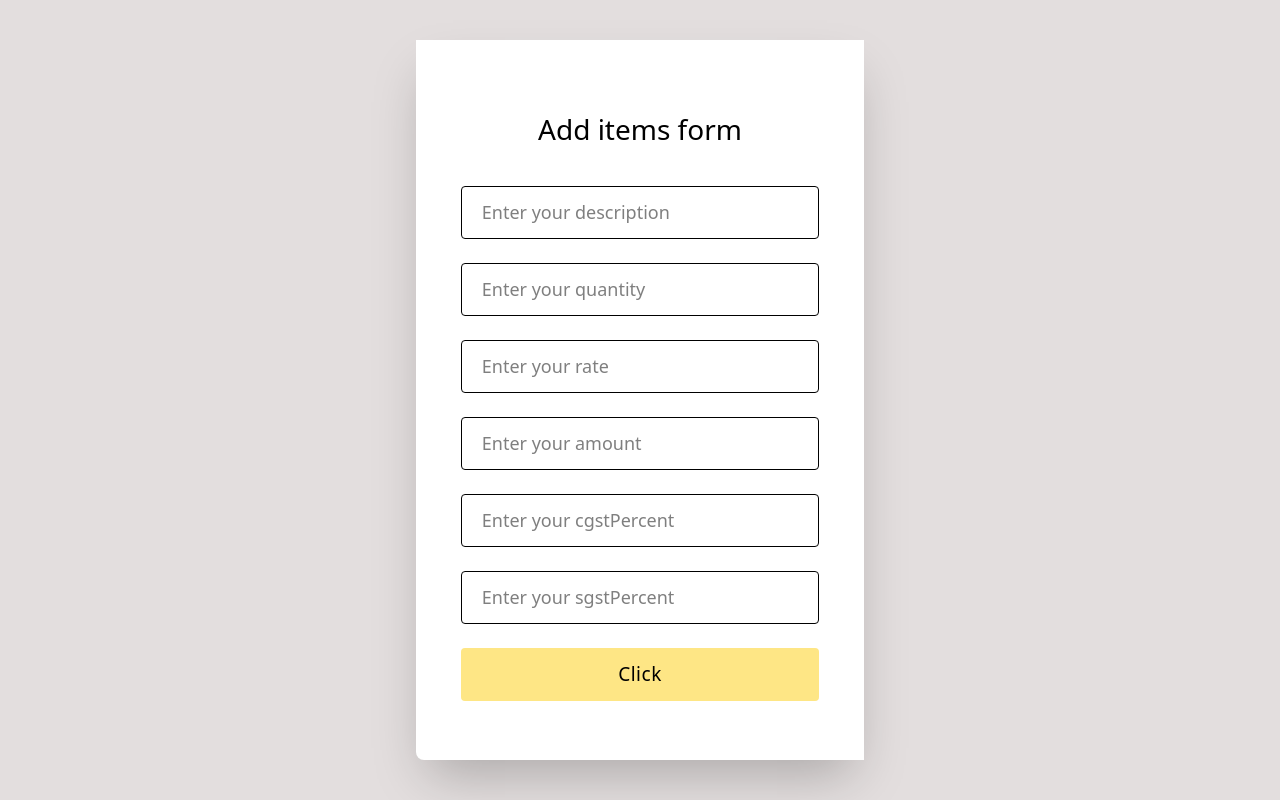
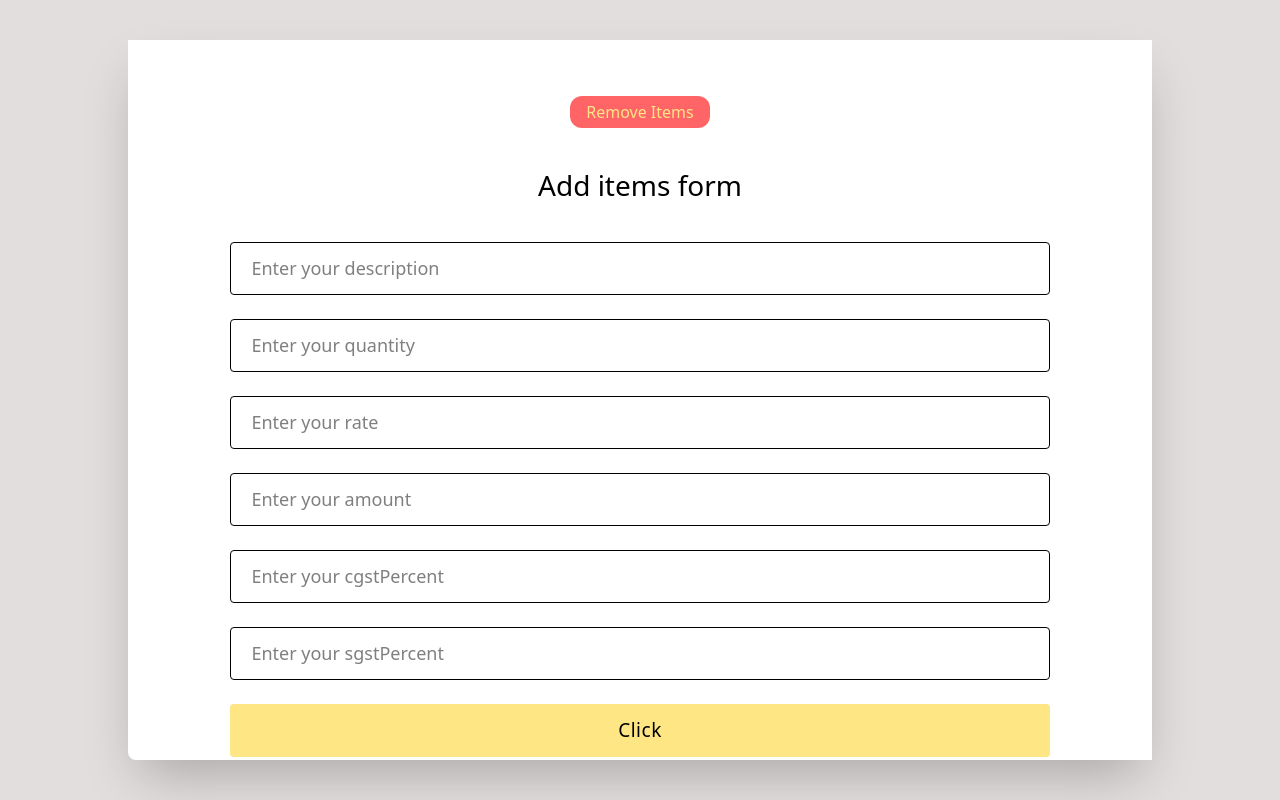
Before and after one commit to ramu-ramu-blip/billram, a React (Vite) app: page /additem in a window 1280 px wide. Built offline with nearby package versions, Linux system fonts and the light colour scheme.

Commit message:
adding items and deleting items

```diff
--- a/src/components/user/main/addBills/AddItems.jsx
+++ b/src/components/user/main/addBills/AddItems.jsx
@@ -1,6 +1,6 @@
 import React, { useState } from 'react'
 
-const AddItems = () => {
+const AddItems = ({removeItem,val}) => {
      const [bill,setBill]=useState(
         {
         description:"",
@@ -23,9 +23,24 @@ const AddItems = () => {
      console.log(bill);
 
       }
+
+
+
+
+
   return (
-     <div  className='  bg-[#bfb4b46f] bg-[url()] size-full  flex justify-center items-center'  >
-            <form action="" onSubmit={handleSumbit} className='bg-white h-[90%] max-sm:w-[90%]  overflow-scroll rounded-bl-lg shadow-2xl w-[35%] flex  items-center flex-col gap-6 py-14  ' >
+     <div  className='  bg-[#bfb4b46f] bg-[url()] size-full  flex justify-center items-center  w-full '  >
+
+
+            <div action="" onSubmit={handleSumbit} className='bg-white  h-[90%] max-sm:w-[90%]  overflow-scroll rounded-bl-lg shadow-2xl w-[80%] flex  items-center flex-col gap-6 py-14  ' >
+
+        <div  className='flex items-center gap-2 bg-red-400 px-4 py-1 rounded-xl hover:bg-red-600 text-amber-200 hover:text-amber-100 hover:font-medium cursor-pointer'
+         onClick={()=>{
+            removeItem(val.id)
+          }}   >
+            <div    >Remove Items</div>
+        </div>
+
 
               <div className='w-[80%]  py-3 bg-white flex justify-center items-center rounded-sm'>
                 <h1  className='text-[28px] max-sm:text-sm '>Add items form</h1>
@@ -68,7 +83,7 @@ const AddItems = () => {
               <div className='  max-sm:text-[25px]  w-[80%] bg-amber-200 flex justify-center items-center border-0 rounded-sm  tracking-[0.5px] text-[19px] py-3 hover:bg-amber-400  active:bg-green-300 active:scale-[0.9]'>
                 <button className='w-full'>Click</button>
                 </div>
-            </form>
+            </div>
         </div>
   )
 }
--- a/src/components/user/main/addBills/Addbills.jsx
+++ b/src/components/user/main/addBills/Addbills.jsx
@@ -1,5 +1,6 @@
 import React, { useState } from 'react'
 import { data, useNavigate } from 'react-router'
+import AddItems from './AddItems'
 
 const Addbills = () => {
   let navigation=useNavigate()
@@ -10,11 +11,8 @@ const Addbills = () => {
 
 
   }
-  console.log(btnclick);
 
-  const render=()=>{
-    navigation("/additem")
-  }
+
 
   const [bill,setBill]=useState(
     {
@@ -28,6 +26,16 @@ const Addbills = () => {
     clientBankName:""
     }
   )
+  const [item,setItem]=useState([])
+
+  const handleClick=(e)=>{
+    const newObg={
+      id:Date.now()
+    }
+
+      setItem((preval)=>([...preval,newObg]))
+
+  }
 
   const handleChange =(e)=>{
     let{name,value}=e.target
@@ -40,9 +48,16 @@ const Addbills = () => {
 
   }
 
+
+  const removeItem=(id)=>{
+           setItem(item.filter((val)=>val.id!=id))
+      }
+
   return (
      <div  className='  bg-[#bfb4b46f] bg-[url()] size-full  flex justify-center items-center'  >
             <form action="" onSubmit={handleSumbit} className='bg-white h-[90%] max-sm:w-[90%]  overflow-scroll rounded-bl-lg shadow-2xl w-[35%] flex  items-center flex-col gap-6 py-14  ' >
+
+
 
               <div className='w-[80%]  py-3 bg-white flex justify-center items-center rounded-sm'>
                 <h1  className='text-[28px] max-sm:text-sm '>Add Bill form</h1>
@@ -54,7 +69,7 @@ const Addbills = () => {
               </div>
 
                <div className='w-[80%] bg-white flex justify-center items-center border-1  rounded-sm   px-5  py-3'>
-                <input type="text" name="PoNo" placeholder='Enter your PoNo' value={data}   className='  w-[100%] outline-0 text-[18px]' onChange={handleChange}/>
+                <input type="text" name="PoNo" placeholder='Enter your PoNo'    className='  w-[100%] outline-0 text-[18px]' onChange={handleChange}/>
 
               </div>
 
@@ -85,9 +100,14 @@ const Addbills = () => {
 
               </div>
 
+            {
+                item.map((val)=><AddItems key={val.id} removeItem={removeItem} val={val}>
 
-              <div   onChange={handleBtn} className='w-[80%] bg-amber-200 flex justify-center items-center border-0 rounded-sm  tracking-[0.5px] text-[19px] py-3 hover:bg-amber-400  active:bg-green-300 active:scale-[0.9]'>
-                <button onClick={render}  className={`'w-full '`} >AddItem   </button>
+                </AddItems>)
+            }
+
+              <div    className='w-[80%] bg-amber-200 flex justify-center items-center border-0 rounded-sm  tracking-[0.5px] text-[19px] py-3 hover:bg-amber-400  active:bg-green-300 active:scale-[0.9]'>
+                <button  type='button' onClick={handleClick}  className={`'w-full '`} >AddItem   </button>
 
                 </div>
 
--- a/src/components/user/main/navbar/Navbar.jsx
+++ b/src/components/user/main/navbar/Navbar.jsx
@@ -15,7 +15,7 @@ const Navbar = () => {
 
   return (
 
-   <div className={` ' bg-amber-300 w-full h-[80px] flex justify-around items-center
+   <div className={`   fixed  ' bg-amber-300 w-full h-[80px] flex justify-around items-center
      text-xl ${show?'flex flex-col justify-around gap-2 items-start px-7 py-6 h-[250px]':""}
      sm:flex-row sm:h-[80px] sm:justify-around sm:items-center  `}>
 
```
Also changed, not shown: src/routes/routes.jsx (+1 -7 lines).
